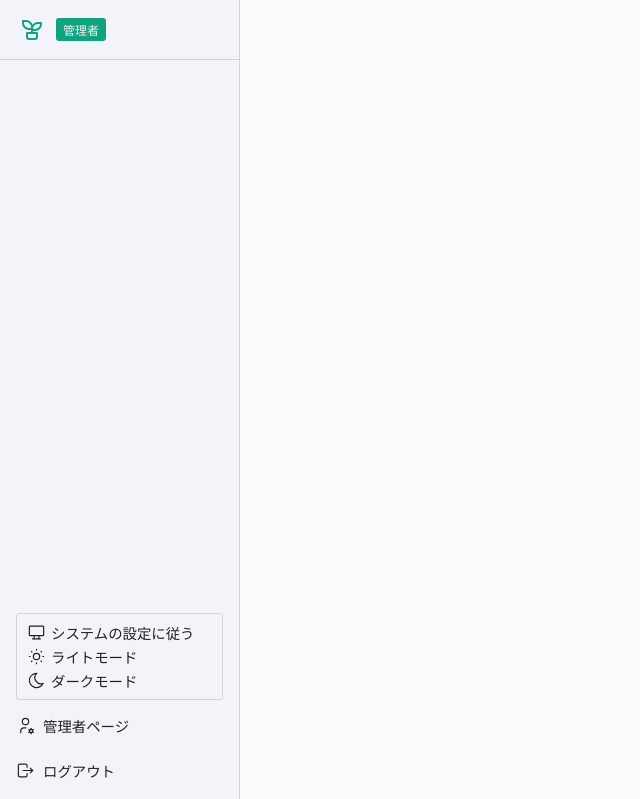
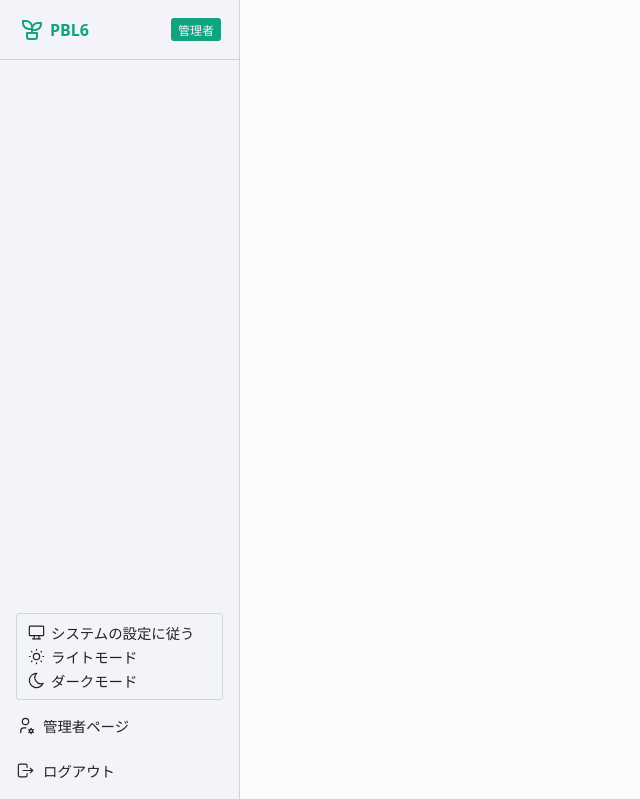
Before and after one commit to roka0430/PBL, a Flask app: page / in a window 1280 px wide. Shown: the top 799 px of the page, without its empty margins (0-640 px from the left). Run offline with Flask 3, Linux system fonts and the light colour scheme; the visitor is signed in with stand-in values (Sample User, id 1); some web fonts are replaced.

Commit message:
feat: サイドバーのユーザー役割表示を改善し、スタイルを調整

```diff
--- a/static/css/home.css
+++ b/static/css/home.css
@@ -31,7 +31,9 @@
   font-size: 1rem;
 }
 
-.site-title__role {
+.site-role {
+  height: fit-content;
+
   padding-block: 2px 1px;
   padding-inline: 6px;
 
@@ -41,7 +43,7 @@
   font-size: 0.75rem;
 }
 
-.site-title__role.is-admin {
+.site-role.is-admin {
   background: var(--color-primary);
   border-color: transparent;
 
@@ -105,9 +107,21 @@
   justify-content: space-between;
 
   height: var(--home-header-height);
-  padding-inline: 12px;
+  padding-inline: 12px 18px;
 
   border-bottom: solid 1px var(--color-border);
+}
+
+@media (max-width: 500px) {
+  .sidebar__header {
+    padding-inline: 12px;
+  }
+}
+
+.sidebar__header-actions {
+  display: flex;
+  gap: 8px;
+  align-items: center;
 }
 
 .sidebar__header-close {
--- a/templates/index.html
+++ b/templates/index.html
@@ -33,9 +33,10 @@
       <div class="sidebar__header">
         <a href="/" class="site-title">
           <img src="{{ url_for('static', filename='images/logo.svg') }}" width="24" height="24" alt="logo" class="logo">
-          <h1></h1>
-          <div class="site-title__role" :class="{ 'is-admin': $store.role.role === 'admin' }" x-text="$store.role.label"></div>
+          <h1>PBL6</h1>
         </a>
+        <div class="sidebar__header-actions">
+          <div class="site-role" :class="{ 'is-admin': $store.role.role === 'admin' }" x-text="$store.role.label"></div>
           <button class="sidebar__header-close" @click="sidebarOpen = false">
             <svg xmlns="http://www.w3.org/2000/svg" width="20" height="20" viewBox="0 0 24 24" fill="none" stroke="currentColor" stroke-width="2" stroke-linecap="round" stroke-linejoin="round" class="icon icon-tabler icons-tabler-outline icon-tabler-x">
               <path stroke="none" d="M0 0h24v24H0z" fill="none" />
@@ -43,6 +44,7 @@
               <path d="M6 6l12 12" />
             </svg>
           </button>
+        </div>
       </div>
       <div class="sidebar__actions">
         <div class="sidebar__action-item">
```
Lines whose indentation alone changed are shown as unchanged.
